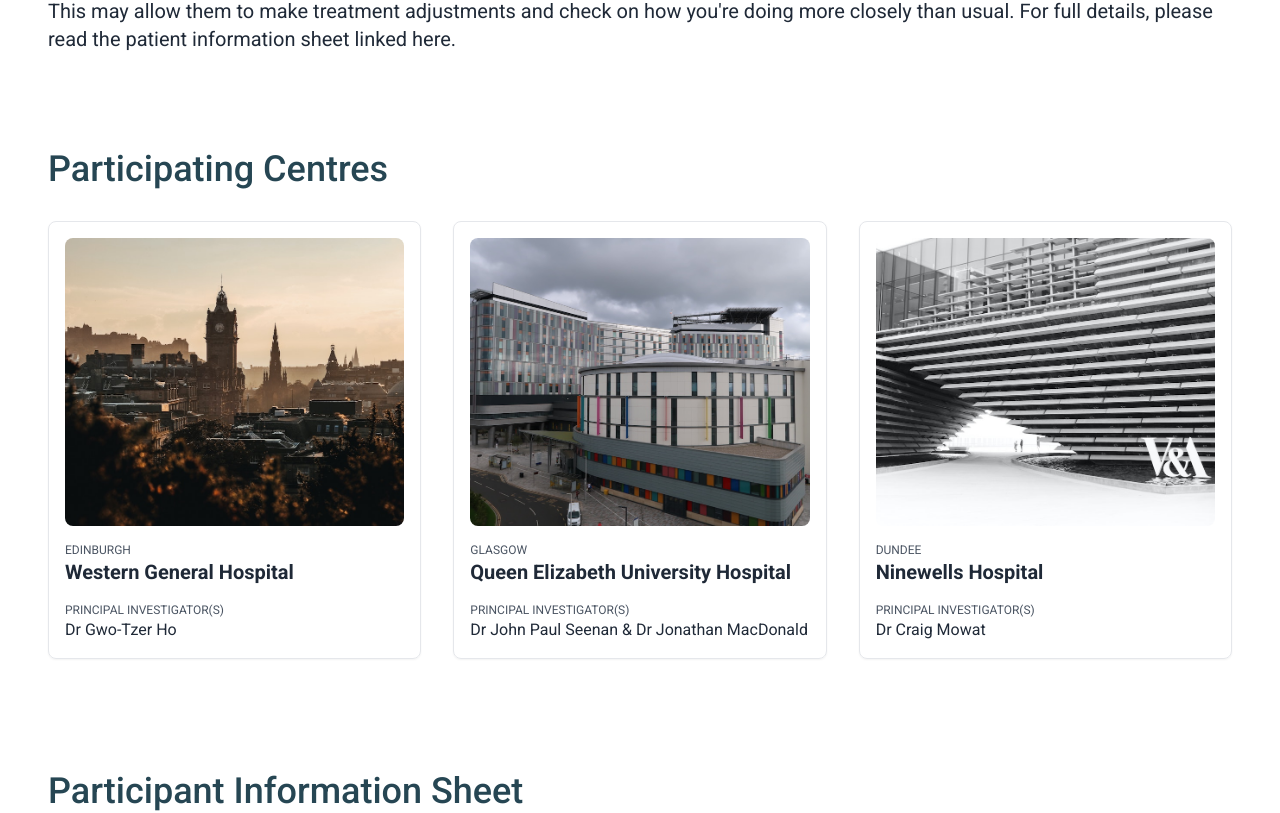
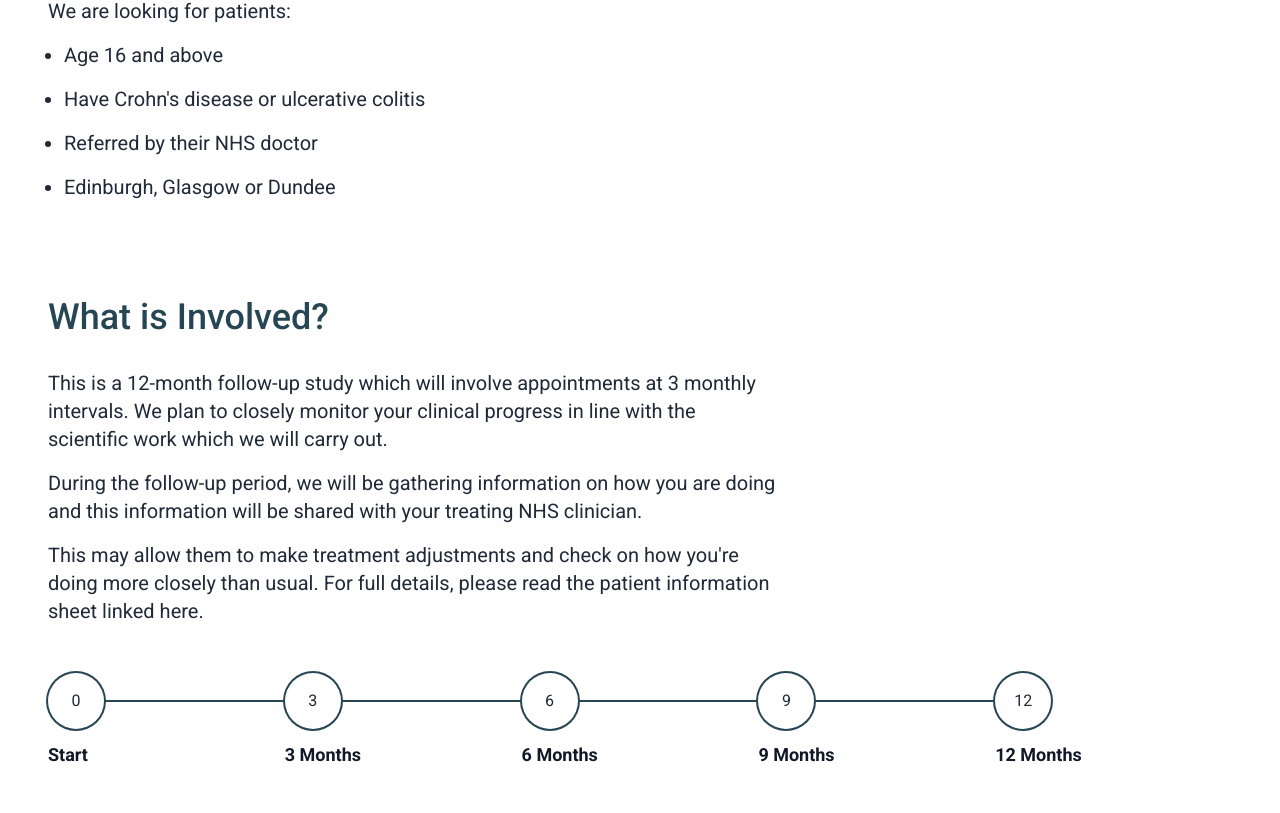
Before and after one commit to shaunchuah/musicstudy_nextjs, a Next.js app: page /music in a window 1280 px wide. Shown: the part 975-1788 px from the top of the page. Built offline with nearby package versions, Linux system fonts and the light colour scheme.

Commit message:
complete porting musicstudy website

```diff
--- a/pages/index.js
+++ b/pages/index.js
@@ -283,37 +283,38 @@ export default function Home() {
           <div className="xl:w-1/3 md:w-1/2 p-4">
             <Image
               className="h-40 rounded w-full object-cover object-center mb-6"
-              src="/static/jonmoulton.png"
-              alt="Jon Moulton Charity Trust"
+              src="/static/images/helmsley.png"
+              alt="The Helmsley Charitable Trust"
               height="354"
               width="709"
               priority={true}
             />
           </div>
-          <div className="xl:w-1/3 md:w-1/2 p-4">
-            <Image
-              className="h-40 rounded w-full object-cover object-center mb-6"
-              src="/static/cir.png"
-              alt="Centre for Inflammation Research"
-              height="354"
-              width="709"
-            />
-          </div>
+
 
           <div className="xl:w-1/6 md:w-1/4 p-4 w-1/2">
             <Image
               className="h-40 rounded w-full object-cover object-center mb-6"
-              src="/static/nhslothian.png"
+              src="/static/images/nhslothian.png"
               alt="NHS Lothian"
               height="354"
               width="354"
+            />
+          </div>
+          <div className="xl:w-1/3 md:w-1/2 p-4">
+            <Image
+              className="h-40 rounded w-full object-cover object-center mb-6"
+              src="/static/images/cir.png"
+              alt="Centre for Inflammation Research"
+              height="354"
+              width="709"
             />
           </div>
           <div className="hidden md:w-1/4 md:block xl:hidden"></div>
           <div className="xl:w-1/6 md:w-1/4 p-4 w-1/2">
             <Image
               className="h-40 rounded w-full object-cover object-center mb-6"
-              src="/static/accord.png"
+              src="/static/images/accord.png"
               alt="ACCORD"
               height="354"
               width="354"
--- a/pages/music.js
+++ b/pages/music.js
@@ -10,10 +10,9 @@ export default function Participants() {
   return (
     <MotionPage>
       <main className="flex flex-col w-full">
-
         <SectionWrapperWhite id="introduction">
           <SectionHeaderWhite title="What is the MUSIC study?" />
-          <div className="text-xl space-y-4">
+          <div className="text-xl space-y-4 max-w-prose">
             <p>
               The MUSIC study is an observational study where participants are
               followed up closely every 3 months for a year.
@@ -32,10 +31,9 @@ export default function Participants() {
 
         <SectionWrapperWhite id="takepart">
           <SectionHeaderWhite title="Why Take Part?" />
-          <div className="text-xl space-y-4">
-            <ul>
+          <div className="text-xl space-y-4 max-w-prose">
+            <ul className="list-disc list-outside pl-4 space-y-4">
               <li>
-                {" "}
                 MUSIC runs in conjunction with your existing NHS treatment. It
                 simply aims to monitor you much more closely as your condition
                 hopefully improves.
@@ -54,10 +52,22 @@ export default function Participants() {
             </ul>
           </div>
         </SectionWrapperWhite>
+        <SectionWrapperWhite id="who">
+          <SectionHeaderWhite title="Who Can Take Part?" />
+          <div className="text-xl space-y-4 max-w-prose">
+            <p className="mb-4">We are looking for patients:</p>
+            <ul className="list-disc list-outside pl-4 space-y-4">
+              <li>Age 16 and above</li>
+              <li>Have Crohn's disease or ulcerative colitis</li>
+              <li>Referred by their NHS doctor</li>
+              <li>Edinburgh, Glasgow or Dundee</li>
+            </ul>
+          </div>
+        </SectionWrapperWhite>
 
         <SectionWrapperWhite id="involvement">
           <SectionHeaderWhite title="What is Involved?" />
-          <div className="text-xl space-y-4">
+          <div className="text-xl space-y-4 max-w-prose mb-12">
             <p>
               This is a 12-month follow-up study which will involve appointments
               at 3 monthly intervals. We plan to closely monitor your clinical
@@ -74,6 +84,65 @@ export default function Participants() {
               read the patient information sheet linked here.
             </p>
           </div>
+
+          <ol class="items-center sm:flex mx-auto">
+            <li class="relative mb-6 sm:mb-0 w-1/5">
+              <div class="flex items-center">
+                <div class="z-10 flex items-center justify-center w-14 h-14 bg-white rounded-full ring-2 ring-[#264653]  shrink-0">
+                  0
+                </div>
+                <div class="hidden sm:flex w-full bg-[#264653] h-0.5 "></div>
+              </div>
+              <div class="mt-3 sm:pr-8">
+                <h3 class="text-lg font-semibold text-gray-900 ">Start</h3>
+              </div>
+            </li>
+            <li class="relative mb-6 sm:mb-0 w-1/5">
+              <div class="flex items-center">
+                <div class="z-10 flex items-center justify-center w-14 h-14 bg-white rounded-full ring-2 ring-[#264653]  shrink-0">
+                  3
+                </div>
+                <div class="hidden sm:flex w-full bg-[#264653] h-0.5 "></div>
+              </div>
+              <div class="mt-3 sm:pr-8">
+                <h3 class="text-lg font-semibold text-gray-900 ">3 Months</h3>
+              </div>
+            </li>
+            <li class="relative mb-6 sm:mb-0 w-1/5">
+              <div class="flex items-center">
+                <div class="z-10 flex items-center justify-center w-14 h-14 bg-white rounded-full ring-2 ring-[#264653]  shrink-0">
+                  6
+                </div>
+                <div class="hidden sm:flex w-full bg-[#264653] h-0.5 "></div>
+              </div>
+              <div class="mt-3 sm:pr-8">
+                <h3 class="text-lg font-semibold text-gray-900 ">6 Months</h3>
+              </div>
+            </li>
+            <li class="relative mb-6 sm:mb-0 w-1/5">
+              <div class="flex items-center">
+                <div class="z-10 flex items-center justify-center w-14 h-14 bg-white rounded-full ring-2 ring-[#264653]  shrink-0">
+                  9
+                </div>
+                <div class="hidden sm:flex w-full bg-[#264653] h-0.5 "></div>
+              </div>
+              <div class="mt-3 sm:pr-8">
+                <h3 class="text-lg font-semibold text-gray-900 ">9 Months</h3>
+              </div>
+            </li>
+            <li class="relative mb-6 sm:mb-0 w-1/5">
+              <div class="flex items-center">
+                <div class="z-10 flex items-center justify-center w-14 h-14 bg-white rounded-full ring-2 ring-[#264653]  shrink-0">
+                  12
+                </div>
+
+              </div>
+              <div class="mt-3 sm:pr-8">
+                <h3 class="text-lg font-semibold text-gray-900 ">12 Months</h3>
+              </div>
+            </li>
+
+          </ol>
         </SectionWrapperWhite>
 
         <SectionWrapperWhite id="centres">
@@ -108,9 +177,7 @@ export default function Participants() {
             height="1080px">
             This browser does not support PDFs. Please download the PDF to view
             it:{" "}
-            <a
-              href="/static/files/musicsummarypis.pdf"
-              target="_blank">
+            <a href="/static/files/musicsummarypis.pdf" target="_blank">
               Download Patient Information Sheet.
             </a>
           </object>
@@ -150,6 +217,23 @@ export default function Participants() {
               </svg>
               Summary Participant Information Sheet v1.0
             </a>
+            <a
+              href="/static/files/music_ppi_strategy.pdf"
+              target="_blank"
+              className="flex flex-row items-center hover:text-[#e76f51]">
+              <svg
+                className="w-8 h-8 mr-1"
+                fill="currentColor"
+                viewBox="0 0 20 20"
+                xmlns="http://www.w3.org/2000/svg">
+                <path
+                  fillRule="evenodd"
+                  d="M6 2a2 2 0 00-2 2v12a2 2 0 002 2h8a2 2 0 002-2V7.414A2 2 0 0015.414 6L12 2.586A2 2 0 0010.586 2H6zm5 6a1 1 0 10-2 0v3.586l-1.293-1.293a1 1 0 10-1.414 1.414l3 3a1 1 0 001.414 0l3-3a1 1 0 00-1.414-1.414L11 11.586V8z"
+                  clipRule="evenodd"></path>
+              </svg>
+              Patient Public Involvement and Engagement: A Strategic Vision to
+              Combine High Quality Clinical Care with Research
+            </a>
           </div>
         </SectionWrapperWhite>
       </main>
```
